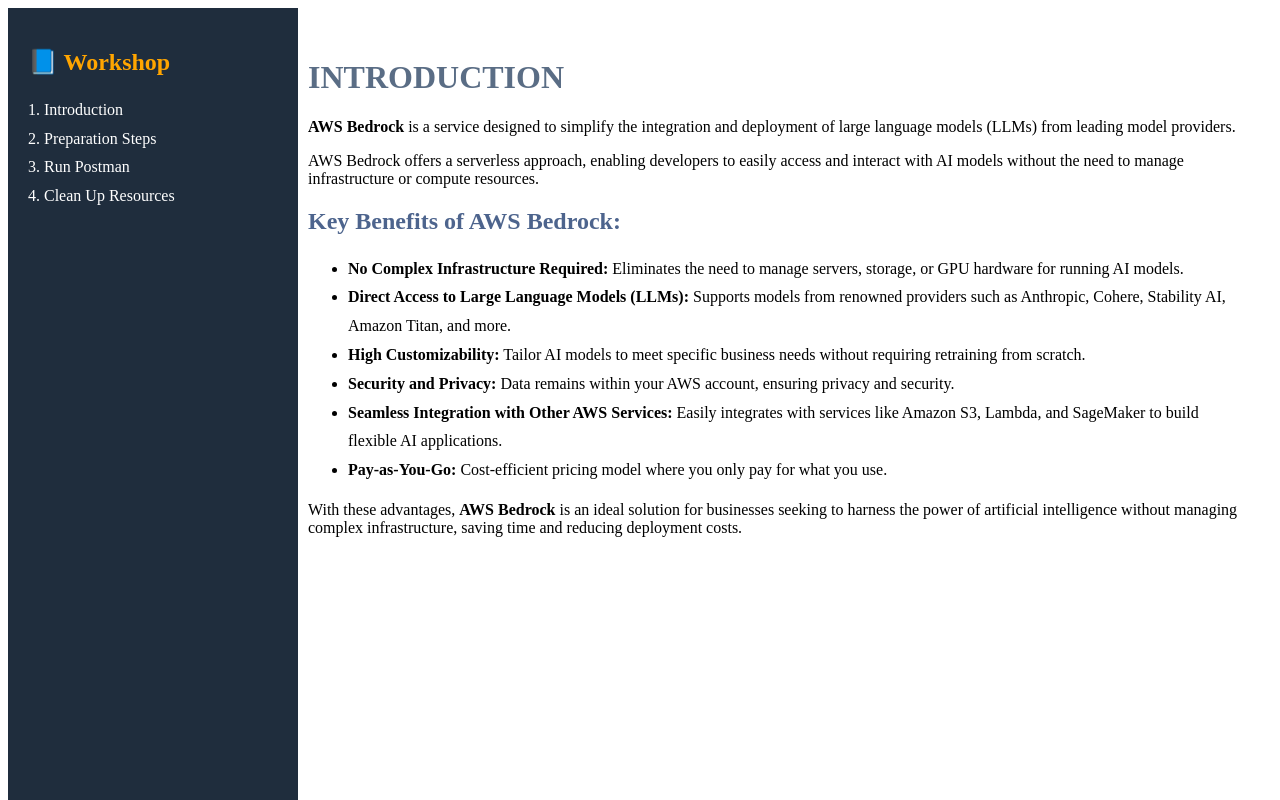
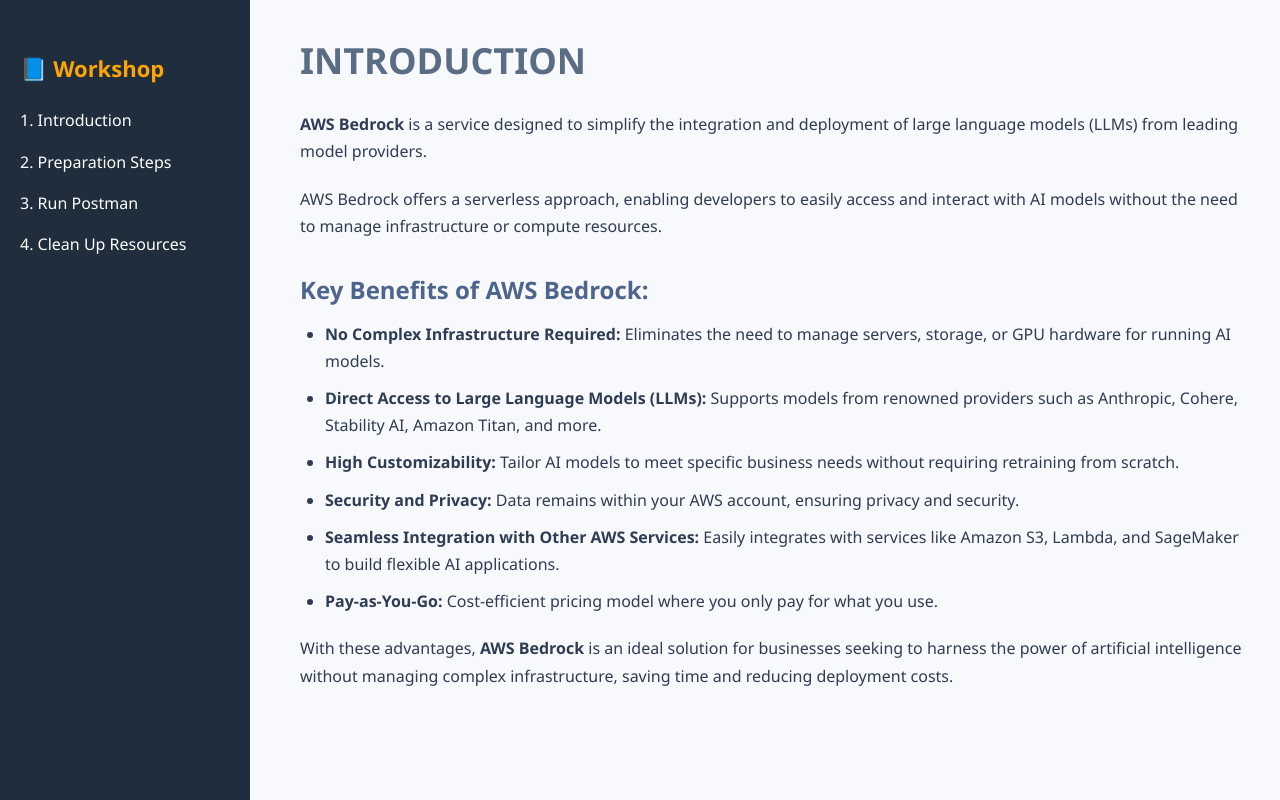
Before and after one commit to Phantienphu6685/Phantienphu6685.github.io, a plain HTML site: page 1-intro.html in a window 1280 px wide. Drawn offline with Linux system fonts and the light colour scheme.

Commit message:
Update 1-intro.html

```diff
--- a/1-intro.html
+++ b/1-intro.html
@@ -3,12 +3,8 @@
 <head>
   <meta charset="UTF-8">
   <title>Introduction</title>
-  <style>
-    h1 { color: #5a6d85; }
-    h2 { color: #4d648d; }
-    .highlight { font-weight: bold; }
-    ul { line-height: 1.8; }
-  </style>
+  <link rel="stylesheet" href="workshop-style.css">
+
 </head>
 <body>
   <nav style="position:fixed;width:250px;height:100vh;background:#1f2d3d;color:white;padding:20px;">
```
